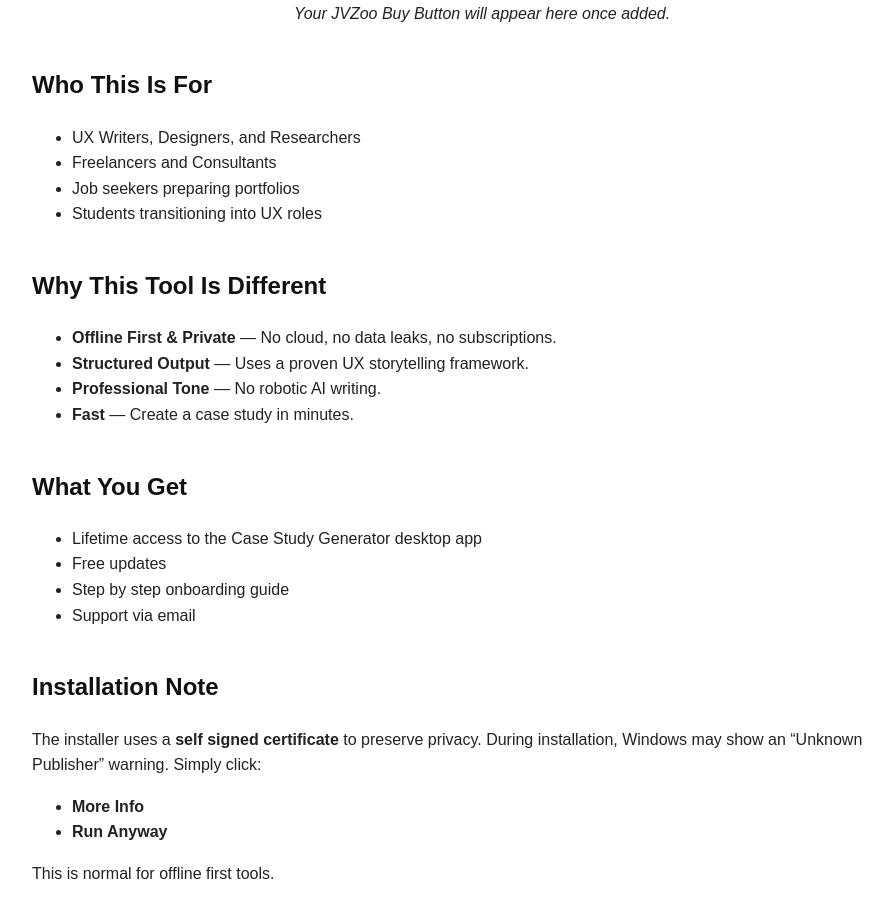
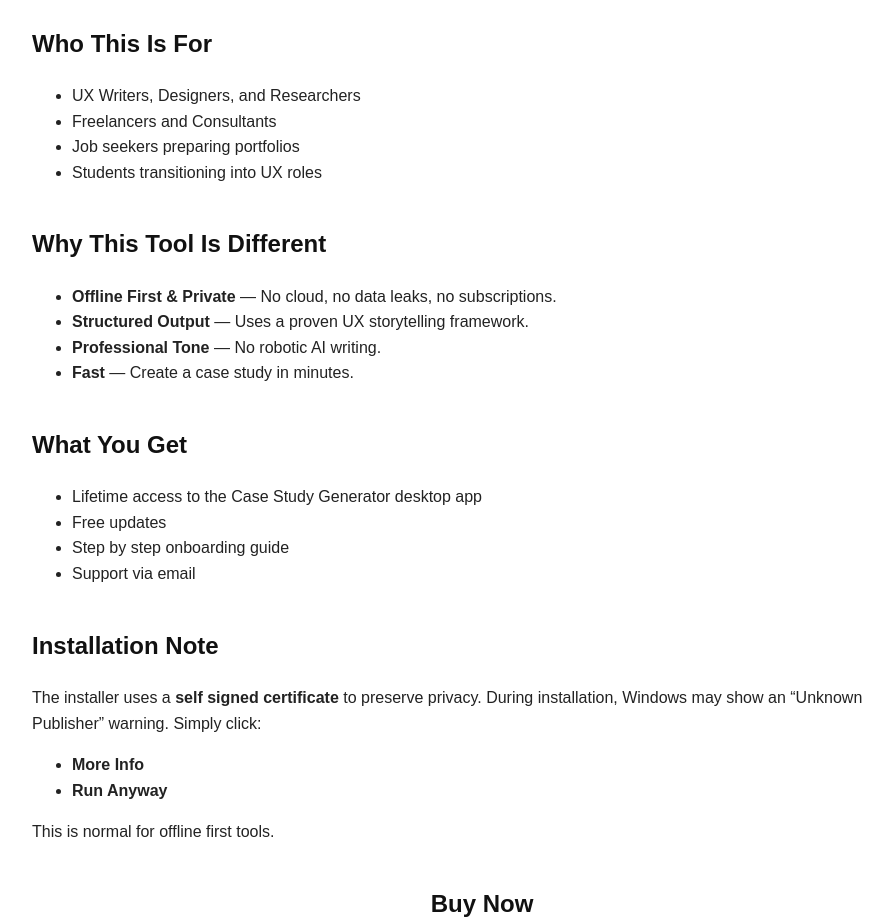
Before and after one commit to vinaybhagatd/ux-case-study-generator-site, a Jekyll site: the page jv-sales/index.html, which Jekyll copies as it is, in a window 1280 px wide and 1400 px high, scrolled down 531 px. Shown: the part 255-1178 px from the top of the window, without its empty margins (158-1051 px from the left). Built offline with Jekyll 4.4.1, drawn with Linux system fonts in a browser that asks for light colours; some of the changed text lies outside the part shown; grey boxes are pictures that could not be loaded.

Commit message:
Updated Buy button code in index.html

```diff
--- a/jv-sales/index.html
+++ b/jv-sales/index.html
@@ -49,15 +49,16 @@
   </div>
 
   <div class="buy-button">
-    <h2>Buy Now</h2>
+  <h2>Buy Now</h2>
 
-    <!-- ⭐ PASTE YOUR JVZOO BUY BUTTON CODE BELOW ⭐ -->
-   <a href="https://www.jvzoo.com/b/117185/443755/12"><img src="https://i.jvzoo.com/117185/443755/12" alt="Case Study Generator tool" border="0" /></a>
-    <p><em>Your JVZoo Buy Button will appear here once added.</em></p>
-  </div>
+  <!-- JVZoo Buy Button -->
+  <a href="https://www.jvzoo.com/b/117185/443755/12">
+    <img src="https://i.jvzoo.com/117185/443755/12"
+         alt="Case Study Generator tool"
+         border="0" />
+  </a>
 
-  <div class="section">
-
+</div>
 
   <div class="section">
     <h2>Who This Is For</h2>
@@ -102,13 +103,18 @@
     </ul>
     <p>This is normal for offline first tools.</p>
   </div>
+
   <div class="buy-button">
-    <h2>Buy Now</h2>
+  <h2>Buy Now</h2>
 
-    <!-- ⭐ PASTE YOUR JVZOO BUY BUTTON CODE BELOW ⭐ -->
-   <a href="https://www.jvzoo.com/b/117185/443755/12"><img src="https://i.jvzoo.com/117185/443755/12" alt="Case Study Generator tool" border="0" /></a>
-    <p><em>Your JVZoo Buy Button will appear here once added.</em></p>
-  </div>
+  <!-- JVZoo Buy Button -->
+  <a href="https://www.jvzoo.com/b/117185/443755/12">
+    <img src="https://i.jvzoo.com/117185/443755/12"
+         alt="Case Study Generator tool"
+         border="0" />
+  </a>
+
+</div>
 
   <div class="section">
 
```
